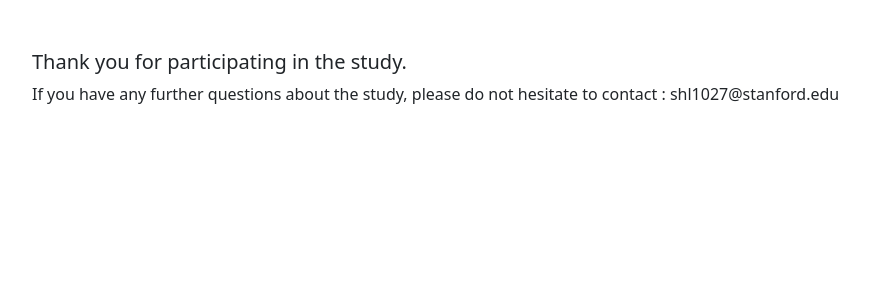
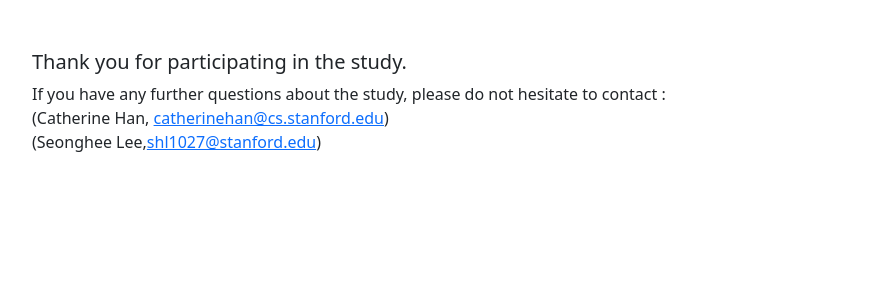
Before and after one commit to shljessie/RedditSurvey, a Flask app: page /demosubmit in a window 1280 px wide. Shown: the top 300 px of the page, without its empty margins (18-887 px from the left). Run offline with Flask 3, Linux system fonts and the light colour scheme; the visitor is signed in with stand-in values (Sample User, id 1).

Commit message:
update done with survey message

```diff
--- a/templates/done.html
+++ b/templates/done.html
@@ -6,6 +6,9 @@
 </head>
 <body class="d-flex justify-content-center flex-column" style="margin:50px; width: 70%;">
     <h5  style="white-space: pre-line">Thank you for participating in the study. </h5>
-    <div  style="white-space: pre-line">If you have any further questions about the study, please do not hesitate to contact : shl1027@stanford.edu</div>
+    <div  style="white-space: pre-line">If you have any further questions about the study, please do not hesitate to contact :
+         (Catherine Han, <a href = "mailto: catherinehan@cs.stanford.edu">catherinehan@cs.stanford.edu</a>)
+         (Seonghee Lee,<a href = "mailto: shl1027@stanford.edu">shl1027@stanford.edu</a>)
+        </div>
 </body>
 </html>
```
